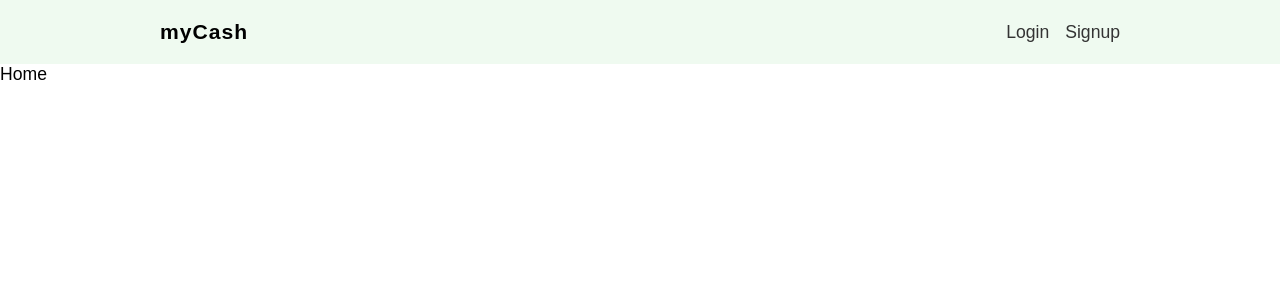
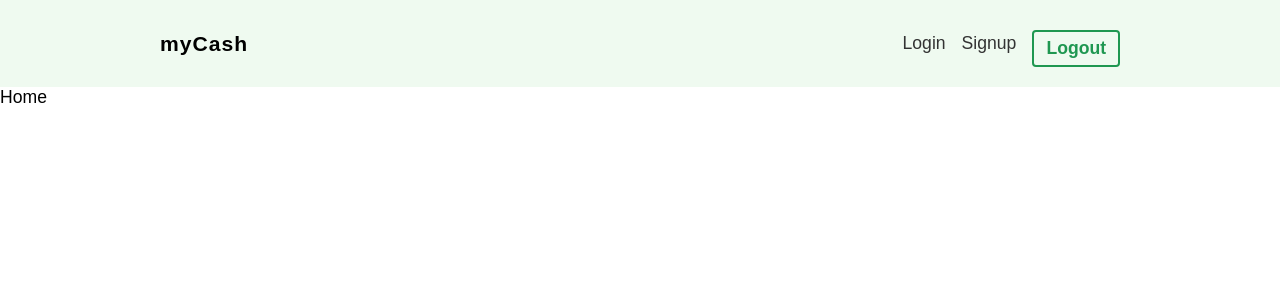
Before and after one commit to zeek-mansur/Cash-Manager, a React (Create React App) app: page / in a window 1280 px wide. Shown: the top 300 px of the page. Built offline with nearby package versions, Linux system fonts and the light colour scheme.

Commit message:
Using the useLogout Hook

```diff
--- a/src/components/Navbar.js
+++ b/src/components/Navbar.js
@@ -1,9 +1,11 @@
 import styles from './Navbar.module.css'
-
+import {useLogout} from '../hooks/useLogout'
 
 import { Link } from 'react-router-dom'
 
 export default function Navbar() {
+
+  const {logout} = useLogout()
   return (
     <nav className={styles.navbar}>
 
@@ -11,6 +13,9 @@
             <li className={styles.title}>myCash</li>
             <li><Link to="/login">Login</Link></li>
             <li><Link to="/signup">Signup</Link></li>
+            <li>
+              <button className='btn' onClick={logout}>Logout</button>
+            </li>
         </ul>
 
     </nav>
--- a/src/hooks/useLogout.js
+++ b/src/hooks/useLogout.js
@@ -3,7 +3,7 @@
 import { useAuthContext } from "./useAuthContext"
 
 
-const useLogout = () => {
+export const useLogout = () => {
 
     const [error, setError]= useState(null)
     const [isPending, setIsPending] = useState(false)
```
